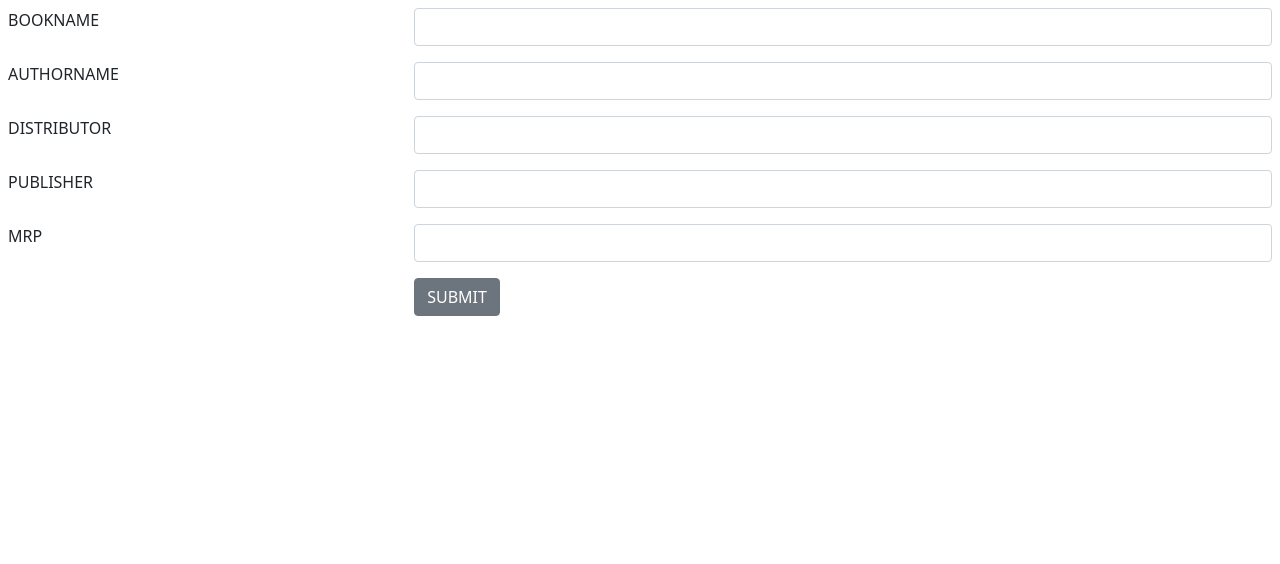
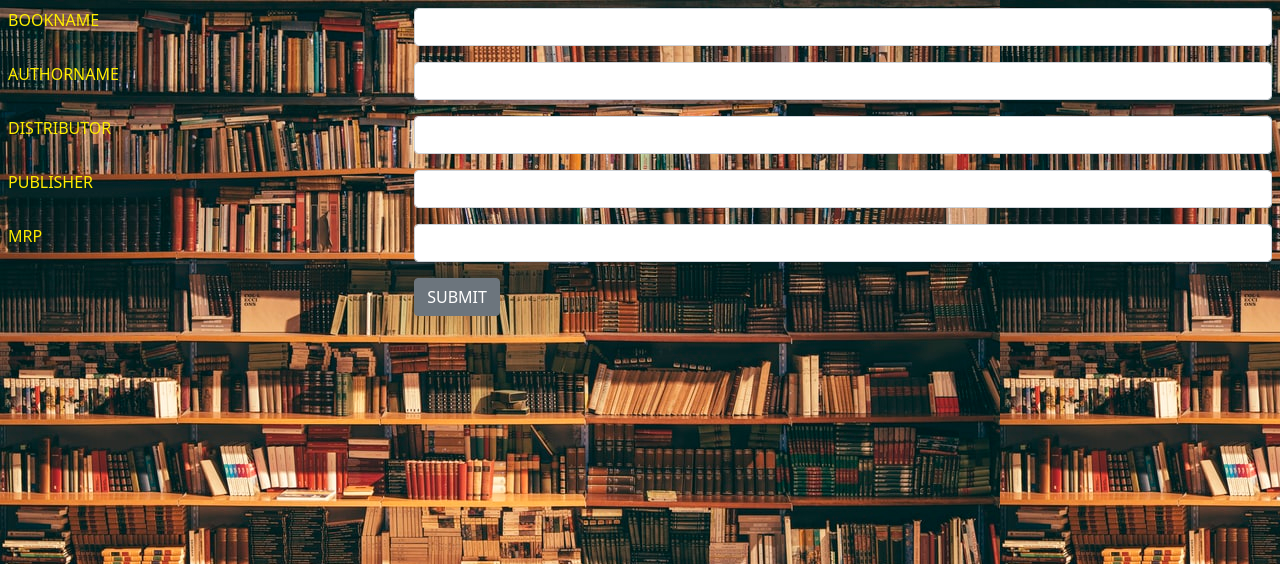
Before and after one commit to aryausha/Library, a PHP site: page / in a window 1280 px wide. Shown: the top 564 px of the page. Run offline with PHP 8.4, Linux system fonts and the light colour scheme.

Commit message:
add background colour

```diff
--- /dev/null
+++ b/css/style.css
@@ -0,0 +1,4 @@
+.pic
+{
+    background: url("../images/photo-1507842217343-583bb7270b66 (1).jpeg");
+}
--- a/index.php
+++ b/index.php
@@ -1,6 +1,7 @@
 <!DOCTYPE html>
 <html lang="en">
 <head>
+    <link rel="stylesheet" href="css/style.css">
     <meta charset="UTF-8">
     <meta http-equiv="X-UA-Compatible" content="IE=edge">
     <meta name="viewport" content="width=device-width, initial-scale=1.0">
@@ -8,26 +9,26 @@
     <link href="https://cdn.jsdelivr.net/npm/bootstrap@5.0.2/dist/css/bootstrap.min.css" rel="stylesheet" integrity="sha384-EVSTQN3/azprG1Anm3QDgpJLIm9Nao0Yz1ztcQTwFspd3yD65VohhpuuCOmLASjC" crossorigin="anonymous">
 
 </head>
-<body>
+<body class="pic">
     <table class="table table-borderless">
         <tr>
-            <td>BOOKNAME</td>
+            <td style="color:rgb(255, 238, 0);">BOOKNAME</td>
             <td><input type="text" class="form-control"></td>
         </tr>
         <tr>
-            <td>AUTHORNAME</td>
+            <td style="color:rgb(255, 238, 0);">AUTHORNAME</td>
             <td><input type="text" class="form-control"></td>
         </tr>
         <tr>
-            <td>DISTRIBUTOR</td>
+            <td style="color:rgb(255, 238, 0);">DISTRIBUTOR</td>
             <td><input type="text" class="form-control"></td>
         </tr>
         <tr>
-            <td>PUBLISHER</td>
+            <td style="color:rgb(255, 238, 0);">PUBLISHER</td>
             <td><input type="text" class="form-control"></td>
         </tr>
         <tr>
-            <td>MRP</td>
+            <td style="color:rgb(255, 238, 0);">MRP</td>
             <td><input type="text" class="form-control"></td>
         </tr>
 
```
Also changed, not shown: images/photo-1507842217343-583bb7270b66 (1).jpeg (added).
